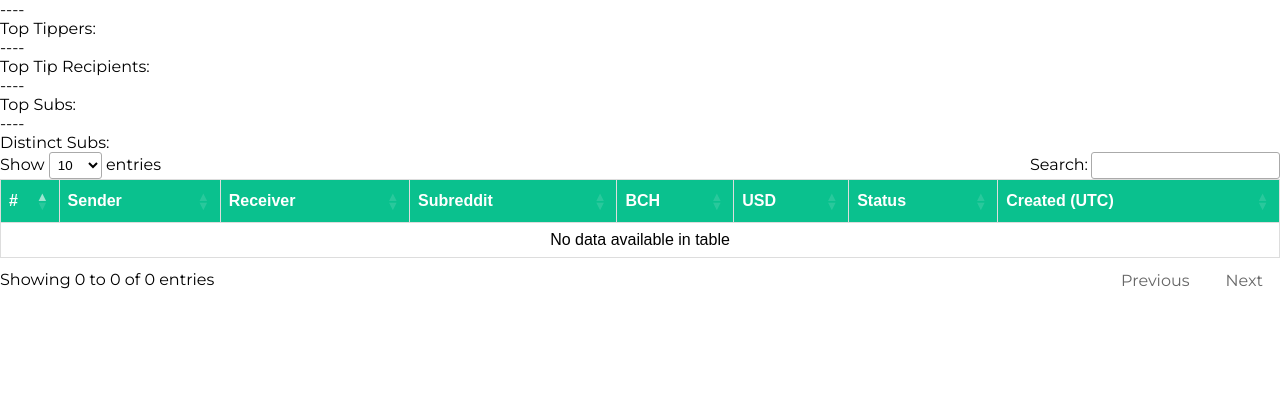
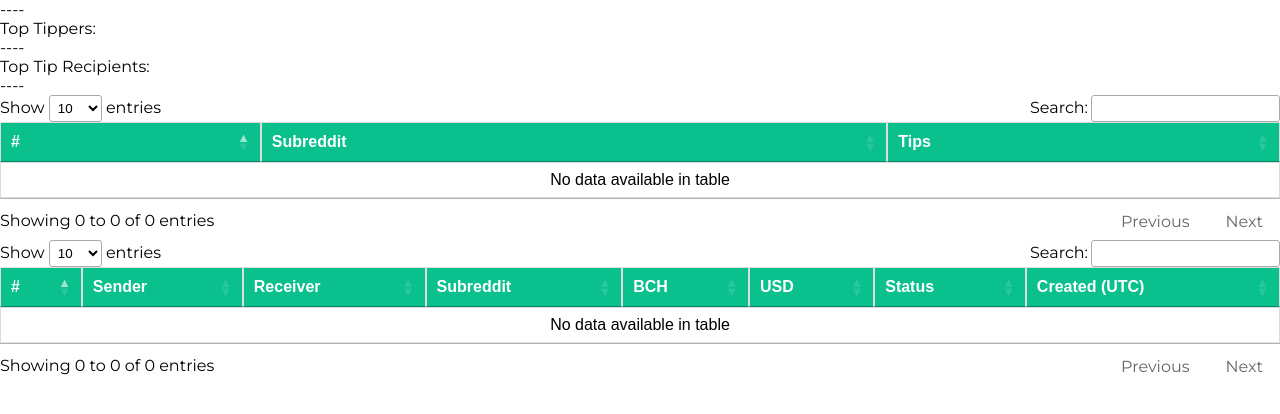
Before and after one commit to roovyshapiro/chaintip_stats, a Django app: template ChaintipStats/reddit_tips/templates/reddit_tips/reddit_tips.html in a window 1280 px wide. Shown: the part 247-661 px from the top of the page. Run offline with Django 3.2, Linux system fonts and the light colour scheme; the template is opened without the code that fills it, so the values that code supplies are empty; parts of the project's set-up code (start-up, migrations or seed data) failed here and were passed over; some libraries are stand-ins or nearby versions.

Commit message:
Remove distinct subs, show all subs/tips in a table
A new table is showing all of the subs and their tip amounts.
Thanks to data tables, its easy to just show all the subs instead
of just a small leaderboard and the user can choose themselves
how to use this data

```diff
--- a/ChaintipStats/reddit_tips/static/reddit_tips/style.css
+++ b/ChaintipStats/reddit_tips/static/reddit_tips/style.css
@@ -8,22 +8,22 @@ body{
     font-family: 'Montserrat';
 }
 
-#all_tip_table {
+.base_table_style {
   font-family: Arial, Helvetica, sans-serif;
   border-collapse: collapse;
   width: 100%;
 }
-#all_tip_table tr:nth-child(even){
+.base_table_style tr:nth-child(even){
   background-color: #f2f2f2;
 }
-#all_tip_table tr:hover {
+.base_table_style tr:hover {
   background-color: #ddd;
 }
-#all_tip_table td, #all_tip_table th {
+.base_table_style td, .base_table_style th {
   border: 1px solid #ddd;
   padding: 8px;
 }
-#all_tip_table th {
+.base_table_style th {
   padding-top: 12px;
   padding-bottom: 12px;
   background-color: #0ac18e;
--- a/ChaintipStats/reddit_tips/templates/reddit_tips/reddit_tips.html
+++ b/ChaintipStats/reddit_tips/templates/reddit_tips/reddit_tips.html
@@ -52,22 +52,27 @@
 
             <p> ---- </p>
 
-            <p>Top Subs: </p>
-            {% for sub,tip in all_stats.top_subs %}
-                <p><a href='https://reddit.com/r/{{ sub }}'>{{ sub }}</a> - {{ tip }}</p>
-            {% endfor %}
-
-            <p> ---- </p>
-
-            <p>Distinct Subs: </p>
-            <p>
-            {% for sub in all_stats.distinct_subs %}
-                <a href='https://reddit.com/r/{{ sub }}'>{{ sub }}</a>,
-            {% endfor %}
-            </p>
+            <table id="all_sub_table" class="data_table base_table_style">
+                <thead>
+                    <tr>
+                        <th>#</th>
+                        <th>Subreddit</th>
+                        <th>Tips</th>
+                    </tr>
+                </thead>
+                <tbody>
+                    {% for sub,tip in all_stats.all_subs %}
+                        <tr>
+                            <td>{{ forloop.counter }}</td>
+                            <td><a href='https://reddit.com/r/{{ sub }}'>{{ sub }}</a></td>
+                            <td>{{ tip }}</td>
+                        </tr>
+                    {% endfor %}
+                </tbody>
+            </table>
         </div>
         <div>
-            <table id="all_tip_table" class="data_table">
+            <table id="all_tip_table" class="data_table base_table_style">
                 <thead>
                     <tr>
                         <th>#</th>
```
Also changed, not shown: ChaintipStats/reddit_tips/views.py (+1 -7 lines).
